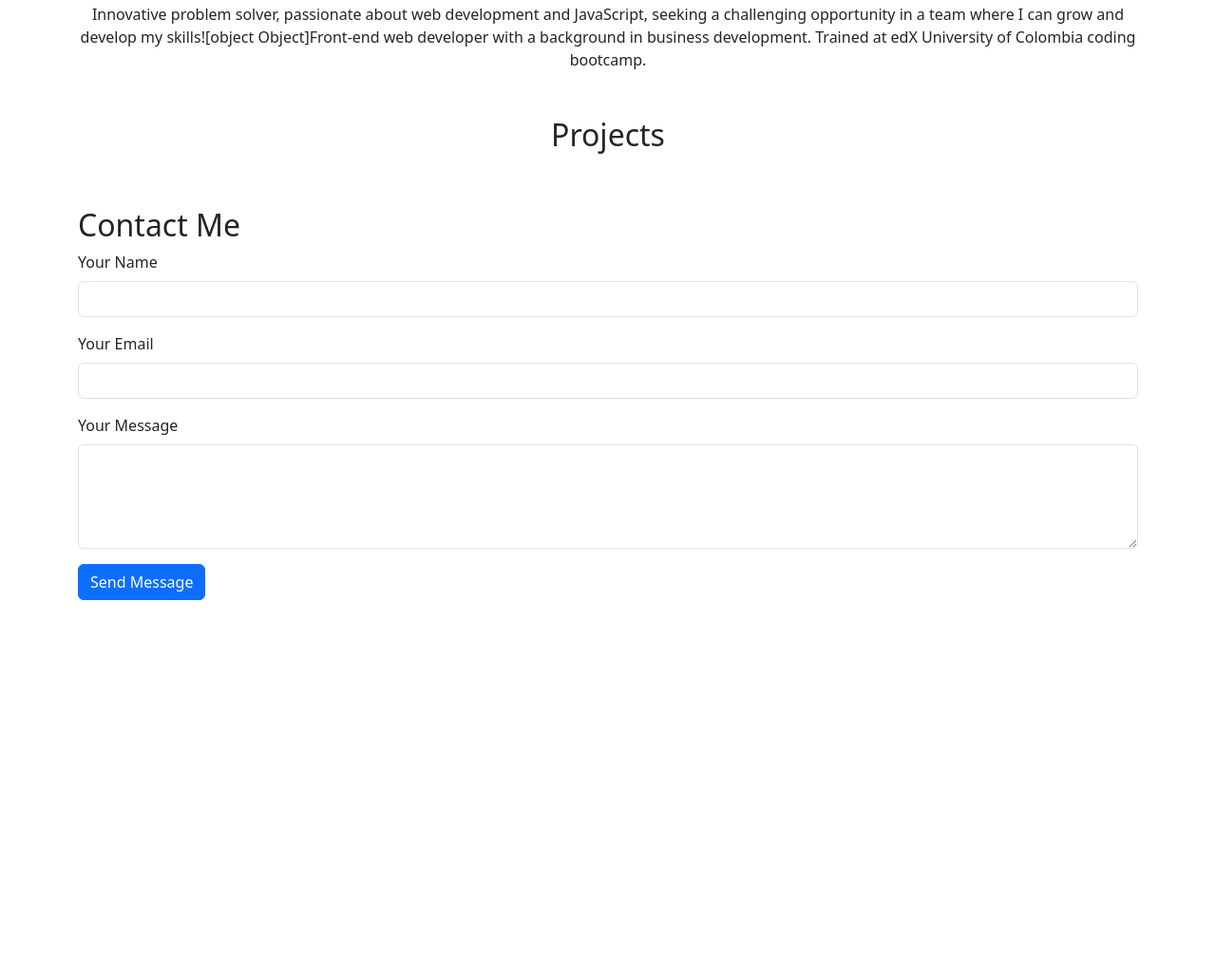
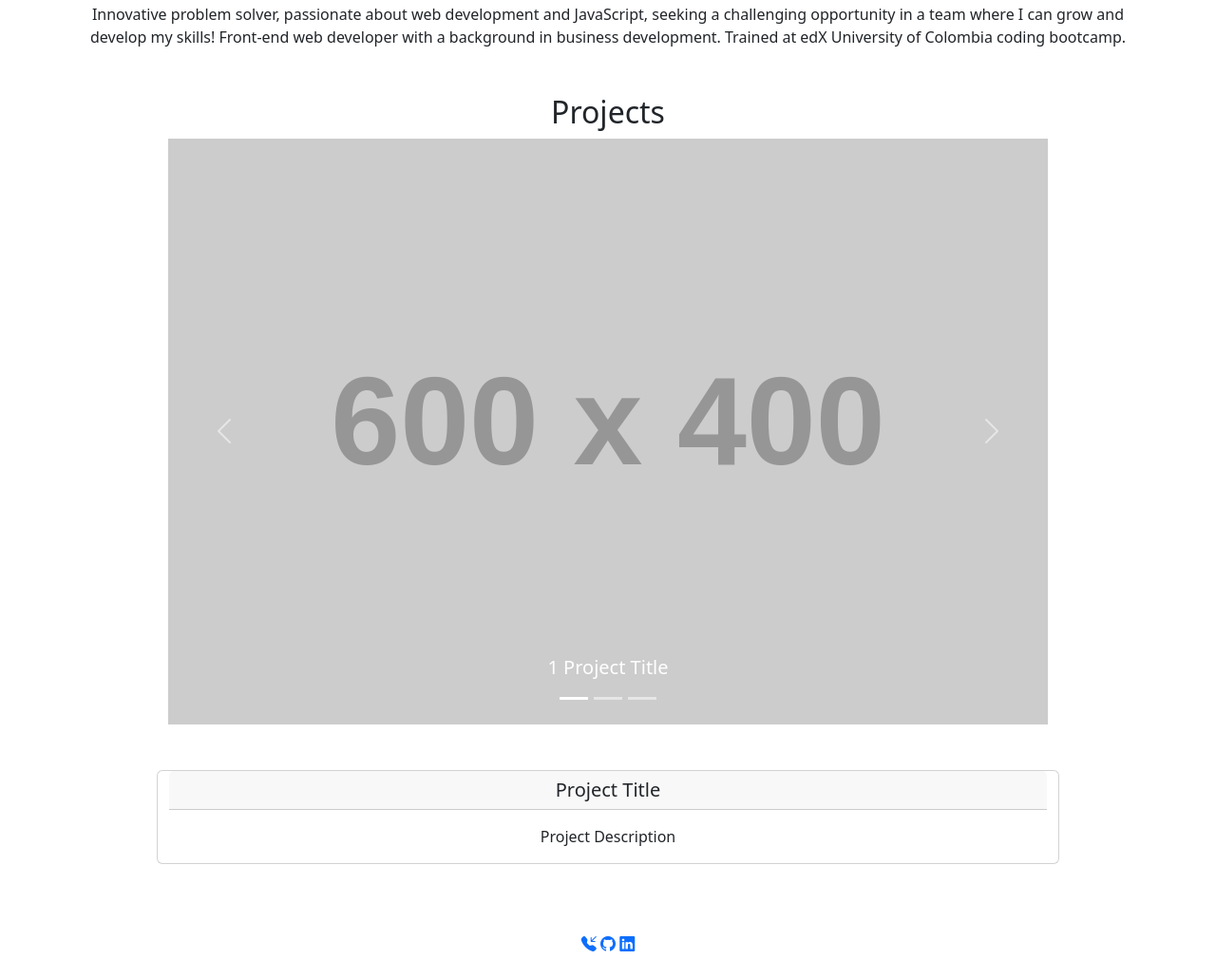
Before and after one commit to porlowska/porlowska-portfolio, a plain HTML site: page index.html in a window 1280 px wide. Shown: the part 533-1563 px from the top of the page at 95% size. Before the commit the page ends 1165 px from the top, so only its background shows below. Drawn offline with nearby package versions, Linux system fonts and the light colour scheme; placeholder pictures from the web are drawn by us.

Commit message:
added projects layout

```diff
--- a/assets/text-editor.js
+++ b/assets/text-editor.js
@@ -1,9 +1,28 @@
-const header = $('h1');
-const headerText =$('#pHeader');
-const about = $('#hAbout');
-const aboutText = $('#pAbout');
+// Header section
+$('h1').text('Front-End Web Developer');
+$('#pHeader').text("I'm thrilled to share my journey with you. Let's make things happen!");
 
-header.text('Front-End Web Developer');
-headerText.text("I'm thrilled to share my journey with you. Let's make things happen!");
-about.text('Hi, I am Polly! Nice to meet you!');
-aboutText.text('Innovative problem solver, passionate about web development and JavaScript, seeking a challenging opportunity in a team where I can grow and develop my skills!'+$('<br>')+'Front-end web developer with a background in business development. Trained at edX University of Colombia coding bootcamp.');
+
+// About Section
+$('#hAbout').text('Hi, I am Polly! Nice to meet you!');
+$('#pAbout').text('Innovative problem solver, passionate about web development and JavaScript, seeking a challenging opportunity in a team where I can grow and develop my skills! Front-end web developer with a background in business development. Trained at edX University of Colombia coding bootcamp.');
+
+// Project section
+//Slide One
+$('#imgOne') //.attr('src') and alt!
+$('#hOne')
+
+
+//Slide Two
+$('#imgTwo')
+$('#hTwo')
+
+
+//Slide Three
+$('#imgThree')
+$('#hThree')
+
+
+//Animated Description
+$('card-header')
+$('.card-text')
--- a/index.html
+++ b/index.html
@@ -6,8 +6,8 @@
     <meta name="description" content="Personla Portfolio of Paulina Orlowska - Front-End Website Designer.">
     <meta name="viewport" content="width=device-width, initial-scale=1.0">
     <!-- Bootstrap CSS -->
-    <link href="https://cdn.jsdelivr.net/npm/bootstrap@5.3.0-alpha3/dist/css/bootstrap.min.css" rel="stylesheet" integrity="sha384-KK94CHFLLe+nY2dmCWGMq91rCGa5gtU4mk92HdvYe+M/SXH301p5ILy+dN9+nJOZ" crossorigin="anonymous">
-    <link href="https://fonts.googleapis.com/css?family=Anton|Jura&display=swap" rel="stylesheet">
+    <link href="https://cdn.jsdelivr.net/npm/bootstrap@5.3.2/dist/css/bootstrap.min.css" rel="stylesheet" integrity="sha384-T3c6CoIi6uLrA9TneNEoa7RxnatzjcDSCmG1MXxSR1GAsXEV/Dwwykc2MPK8M2HN" crossorigin="anonymous">
+    <link rel="stylesheet" href="https://cdn.jsdelivr.net/npm/bootstrap-icons@1.11.2/font/bootstrap-icons.min.css">
     <!-- Custom styles for this template -->
     <link href="assets/style.css" rel="stylesheet" type="text/css">
 
@@ -43,39 +43,72 @@
 <!-- Recent Work Section -->
 <section class="container mt-5 text-center">
     <h2>Projects</h2>
-    <div class="row">
+    <div class="row justify-content-md-center">
         <!-- Carousele with Projects -->
+        <div id="Projects" class="carousel slide col-md-7 col-lg-10 mb-5">
+            <div class="carousel-indicators">
+                <button type="button" data-bs-target="#Projects" data-bs-slide-to="0" class="active" aria-current="true" aria-label="Slide 1"></button>
+                <button type="button" data-bs-target="#Projects" data-bs-slide-to="1" aria-label="Slide 2"></button>
+                <button type="button" data-bs-target="#Projects" data-bs-slide-to="2" aria-label="Slide 3"></button>
+            </div>
+            <div class="carousel-inner">
+                <div class="carousel-item active">
+                    <img id="imgOne" src="https://placehold.co/600x400" class="d-block w-100" alt="...">
+                    <div class="carousel-caption d-md-block">
+                        <h5 id="hOne">1 Project Title</h5>
+                    </div>
+                </div>
+                <div class="carousel-item">
+                    <img id="imgTwo" src="https://placehold.co/600x400" class="d-block w-100" alt="...">
+                    <div class="carousel-caption d-md-block">
+                        <h5 id="hTwo">2 Project Title</h5>
+                    </div>
+                </div>
+                <div class="carousel-item">
+                    <img id="imgThree" src="https://placehold.co/600x400" class="d-block w-100" alt="...">
+                    <div class="carousel-caption d-md-block">
+                        <h5 id="hThree">3 Project Title</h5>
+                    </div>
+                </div>
+            </div>
+            <button class="carousel-control-prev" type="button" data-bs-target="#carouselExampleCaptions" data-bs-slide="prev">
+                <span class="carousel-control-prev-icon" aria-hidden="true"></span>
+                <span class="visually-hidden">Previous</span>
+            </button>
+            <button class="carousel-control-next" type="button" data-bs-target="#carouselExampleCaptions" data-bs-slide="next">
+                <span class="carousel-control-next-icon" aria-hidden="true"></span>
+                <span class="visually-hidden">Next</span>
+            </button>
+        </div>
 
-        <!-- Animated Description -->
+    <!-- Animated Description -->
 
+        <div class="card col-sm-7 col-lg-10 text-center">
+            <h5 class="card-header">Project Title</h5>
+            <div class="card-body">
+                <p class="card-text">Project Description</p>
+            </div>
+        </div>
 
     </div>
 </section>
 
-<!-- Contact Section -->
-<section class="container mt-5" id="contact">
-    <h2>Contact Me</h2>
-    <form>
-        <div class="mb-3">
-            <label for="name" class="form-label">Your Name</label>
-            <input type="text" class="form-control" id="name" name="name" required>
+
+<!-- Contact Section & Footer-->
+<footer class="container p-4 mt-5" id="contact">
+    <div class="row justify-content-center">
+        <div class="section-body contact text-center">
+            <a href="tel:07494532324" class="links"><i class="bi bi-telephone-inbound-fill"></i></a>
+            <a href="https://github.com/porlowska" class="links"><i class="bi bi-github"></i></a>
+            <a href="https://uk.linkedin.com/" class="links"><i class="bi bi-linkedin"></i></a>
+    </div>
         </div>
-        <div class="mb-3">
-            <label for="email" class="form-label">Your Email</label>
-            <input type="email" class="form-control" id="email" name="email" required>
-        </div>
-        <div class="mb-3">
-            <label for="message" class="form-label">Your Message</label>
-            <textarea class="form-control" id="message" name="message" rows="4" required></textarea>
-        </div>
-        <button type="submit" class="btn btn-primary">Send Message</button>
-    </form>
-</section>
+</footer>
 
 
 
 <!-- Bootstrap JS and Popper.js -->
-<script src="https://cdn.jsdelivr.net/npm/bootstrap@5.3.0/dist/js/bootstrap.bundle.min.js"></script>
+<script src="https://cdn.jsdelivr.net/npm/bootstrap@5.3.2/dist/js/bootstrap.bundle.min.js" integrity="sha384-C6RzsynM9kWDrMNeT87bh95OGNyZPhcTNXj1NW7RuBCsyN/o0jlpcV8Qyq46cDfL" crossorigin="anonymous"></script>
 <!-- jQuery -->
 <script src="https://cdnjs.cloudflare.com/ajax/libs/jquery/3.2.1/jquery.min.js"></script>
 <!-- Own JS -->
```
